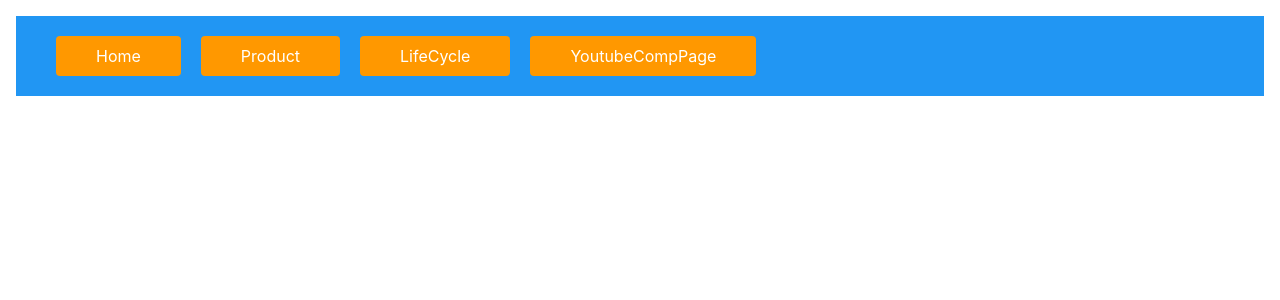
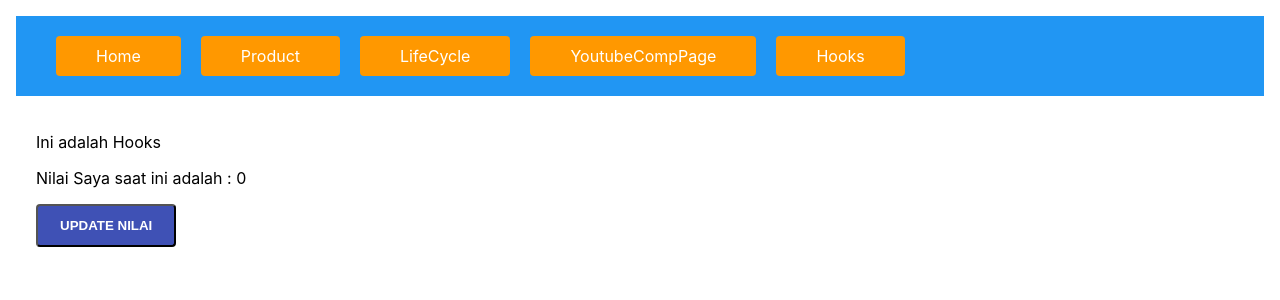
Before and after one commit to mikerosevelt/belajar-react, a React (Create React App) app: page /hooks in a window 1280 px wide. Shown: the top 300 px of the page. Built offline with nearby package versions, Linux system fonts and the light colour scheme.

Commit message:
Learn Hooks

```diff
--- a/src/container/Home/Home.jsx
+++ b/src/container/Home/Home.jsx
@@ -1,11 +1,13 @@
 import React, { Component, Fragment } from 'react';
 import { BrowserRouter as Router, Route, Link } from 'react-router-dom';
-
+// PAGES
 import Product from '../pages/Product/Product';
 import LifeCycleComp from '../pages/LifeCycleComp/LifeCycleComp';
 import BlogPost from '../pages/BlogPost/BlogPost';
 import YoutubeCompPage from '../pages/YoutubeComp/YoutubeCompPage';
 import DetailPost from '../pages/BlogPost/DetailPost/DetailPost';
+import Hooks from '../pages/Hooks/Hooks';
+
 import GlobalProvider from '../../context/context';
 
 import './Home.css';
@@ -16,9 +18,11 @@ class Home extends Component {
             <Router>
                 <Fragment>
                     <div className="navigation">
-                        <Link to="/">Home</Link><Link to="/product">Product</Link>
+                        <Link to="/">Home</Link>
+                        <Link to="/product">Product</Link>
                         <Link to="/lifecycle">LifeCycle</Link>
                         <Link to="/youtubecomp">YoutubeCompPage</Link>
+                        <Link to="/hooks">Hooks</Link>
                     </div>
 
                     <Route path="/" exact component={BlogPost} />
@@ -26,6 +30,7 @@ class Home extends Component {
                     <Route path="/product" component={Product} />
                     <Route path="/lifecycle" component={LifeCycleComp} />
                     <Route path="/youtubecomp" component={YoutubeCompPage} />
+                    <Route path="/hooks" component={Hooks} />
                 </Fragment>
             </Router>
         )
--- /dev/null
+++ b/src/container/pages/Hooks/Hooks.css
@@ -0,0 +1,16 @@
+.p-hooks {
+    padding: 20px;
+}
+
+.p-hooks button {
+    padding: 12px 22px;
+    border-radius: 4px;
+    background: #3F51B5;
+    color: white;
+    text-transform: uppercase;
+    font-weight: bold;
+}
+
+.p-hooks button:hover{
+    cursor: pointer;
+}
--- /dev/null
+++ b/src/container/pages/Hooks/Hooks.jsx
@@ -0,0 +1,37 @@
+import React, { useState } from 'react';
+import './Hooks.css';
+
+// export class Hooks extends Component {
+//     state = {
+//         count: 0
+//     }
+
+//     onUpdate = () => {
+//         this.setState({
+//             count: this.state.count + 1
+//         })
+//     }
+//     render() {
+//         return (
+//             <div className="p-hooks">
+//                 <p>Nilai Saya saat ini adalah : {this.state.count}</p>
+//                 <button onClick={this.onUpdate}>Update Nilai</button>
+//             </div>
+//         )
+//     }
+// }
+
+const Hooks = () => {
+    const [count, setCount] = useState(0);
+
+    return (
+        <div className="p-hooks">
+            <p>Ini adalah Hooks</p>
+            <p>Nilai Saya saat ini adalah : {count}</p>
+            <button onClick={() => setCount(count + 1)}>Update Nilai</button>
+        </div>
+    )
+}
+
+
+export default Hooks
```
